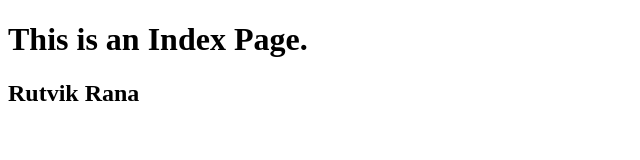
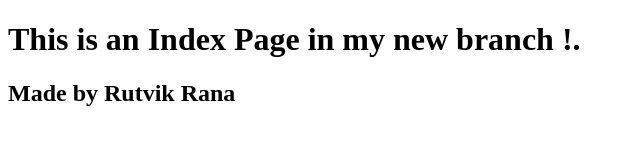
Before and after one commit to rutvik-rana06/git-new-starter, a plain HTML site: page index.html in a window 1280 px wide. Shown: the whole page, without its empty margins (0-640 px from the left). Drawn offline with Linux system fonts and the light colour scheme.

Commit message:
Edited the content of Index page

```diff
--- a/index.html
+++ b/index.html
@@ -7,8 +7,8 @@
     <title>Index</title>
 </head>
 <body>
-    <h1>This is an Index Page.</h1>
-    <h2>Rutvik Rana</h2>
+    <h1>This is an Index Page in my new branch !.</h1>
+    <h2>Made by Rutvik Rana</h2>
 
 </body>
 </html>
```
